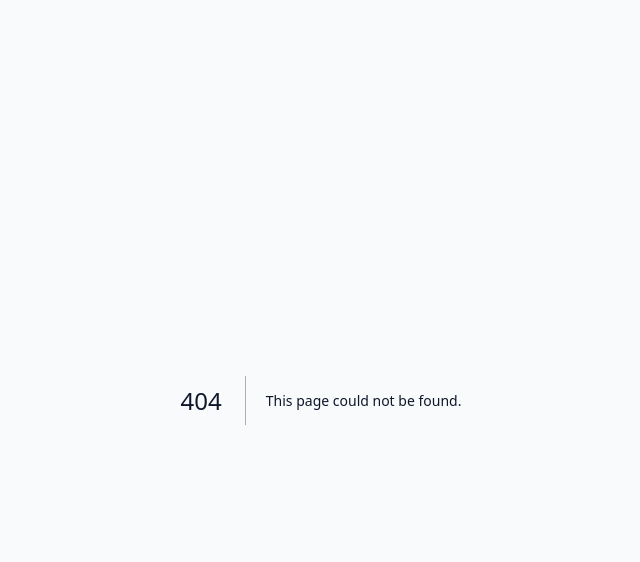
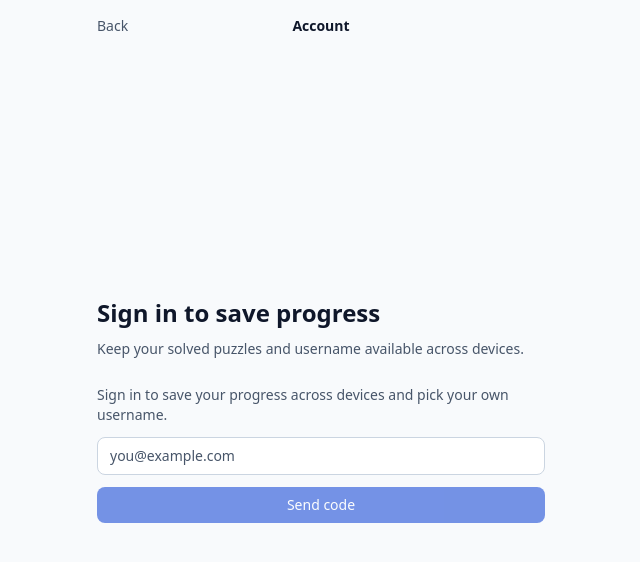
Before and after one commit to KyleTsai-Simek/sudoku-squad, a Next.js app in the folder apps/web/: page /auth/sign-in in a window 1280 px wide. Before the commit this address had no page. Shown: the top 562 px of the page, without its empty margins (319-959 px from the left). Built offline with nearby package versions, Linux system fonts and the light colour scheme.

Commit message:
make sign-in a full page

```diff
--- /dev/null
+++ b/apps/web/app/auth/sign-in/page.tsx
@@ -0,0 +1,60 @@
+'use client';
+
+import { useEffect, useState } from 'react';
+import { useRouter } from 'next/navigation';
+import { AuthForm } from '@/components/auth-sheet';
+import { useAuthStore } from '@/lib/auth-store';
+
+export default function SignInPage() {
+  const router = useRouter();
+  const cancelEmailAuth = useAuthStore((s) => s.cancelEmailAuth);
+  const [nextPath, setNextPath] = useState('/');
+
+  useEffect(() => {
+    const params = new URLSearchParams(window.location.search);
+    const next = params.get('next');
+    if (next?.startsWith('/')) setNextPath(next);
+  }, []);
+
+  function goBack() {
+    cancelEmailAuth();
+    if (window.history.length > 1) {
+      router.back();
+      return;
+    }
+    router.push(nextPath);
+  }
+
+  return (
+    <main className="min-h-dvh bg-background px-4 py-4 text-foreground sm:px-6">
+      <div className="mx-auto flex min-h-[calc(100dvh-2rem)] w-full max-w-md flex-col">
+        <header className="grid grid-cols-[1fr_auto_1fr] items-center gap-3">
+          <button
+            type="button"
+            onClick={goBack}
+            className="justify-self-start text-sm font-medium text-muted hover:text-foreground"
+          >
+            Back
+          </button>
+          <div className="justify-self-center text-sm font-semibold text-foreground">
+            Account
+          </div>
+          <div aria-hidden="true" />
+        </header>
+
+        <section className="flex flex-1 flex-col justify-center py-10">
+          <div className="mb-6">
+            <h1 className="text-2xl font-semibold tracking-normal text-foreground">
+              Sign in to save progress
+            </h1>
+            <p className="mt-2 text-sm leading-6 text-muted">
+              Keep your solved puzzles and username available across devices.
+            </p>
+          </div>
+
+          <AuthForm onComplete={() => router.push(nextPath)} />
+        </section>
+      </div>
+    </main>
+  );
+}
--- a/apps/web/components/app-header.tsx
+++ b/apps/web/components/app-header.tsx
@@ -1,13 +1,13 @@
 'use client';
 
 import { useEffect, useState, type ReactNode } from 'react';
+import { useRouter } from 'next/navigation';
 import { useAuthStore } from '@/lib/auth-store';
 import { getThemeOptions, type ThemePreference, useThemePreference } from '@/lib/theme-store';
 import { AccountIcon, MenuIcon } from './material-icons';
-import { AuthSheet } from './auth-sheet';
 import { UsernameSheet } from './username-sheet';
 
-type Overlay = 'none' | 'auth' | 'username';
+type Overlay = 'none' | 'username';
 
 interface AppHeaderProps {
   left?: ReactNode;
@@ -25,6 +25,7 @@ export function AppHeader({ left, center, actions, className = '' }: AppHeaderPr
   const retryProgressMerge = useAuthStore((s) => s.retryProgressMerge);
   const signOut = useAuthStore((s) => s.signOut);
   const { preference: themePreference, setPreference: setThemePreference } = useThemePreference();
+  const router = useRouter();
 
   const [open, setOpen] = useState(false);
   const [overlay, setOverlay] = useState<Overlay>('none');
@@ -97,10 +98,11 @@ export function AppHeader({ left, center, actions, className = '' }: AppHeaderPr
                   </>
                 ) : (
                   <MenuItem
-                    label="Sign in"
+                    label="Sign in to save progress"
                     onClick={() => {
                       setOpen(false);
-                      setOverlay('auth');
+                      const currentPath = `${window.location.pathname}${window.location.search}`;
+                      router.push(`/auth/sign-in?next=${encodeURIComponent(currentPath)}`);
                     }}
                   />
                 )}
@@ -146,7 +148,6 @@ export function AppHeader({ left, center, actions, className = '' }: AppHeaderPr
         </div>
       </header>
 
-      {overlay === 'auth' ? <AuthSheet onClose={() => setOverlay('none')} /> : null}
       {overlay === 'username' ? (
         <UsernameSheet current={username} onClose={() => setOverlay('none')} />
       ) : null}
--- a/apps/web/components/auth-sheet.tsx
+++ b/apps/web/components/auth-sheet.tsx
@@ -1,16 +1,16 @@
 'use client';
 
-import { useState, type FormEvent } from 'react';
+import { useState, type FormEvent, type ReactNode } from 'react';
 import { useAuthStore } from '@/lib/auth-store';
 import { CloseIcon } from './material-icons';
 
 /**
- * Sign-in modal ([DECISIONS #0043]). Email → 6-digit code. The same email also
+ * Sign-in flow ([DECISIONS #0043]). Email → 6-digit code. The same email also
  * carries a magic link (handled by /auth/callback) for people who'd rather tap
  * it. On success the visitor's anonymous progress is linked to (or merged into)
  * the account.
  */
-export function AuthSheet({ onClose }: { onClose: () => void }) {
+export function AuthForm({ onComplete }: { onComplete: () => void }) {
   const startEmailAuth = useAuthStore((s) => s.startEmailAuth);
   const verifyCode = useAuthStore((s) => s.verifyCode);
   const cancelEmailAuth = useAuthStore((s) => s.cancelEmailAuth);
@@ -47,20 +47,15 @@ export function AuthSheet({ onClose }: { onClose: () => void }) {
       if (res.warning) {
         setWarning(res.warning);
       } else {
-        onClose();
+        onComplete();
       }
     } else {
       setError(res.error ?? 'That code didn’t work. Check it and try again.');
     }
   }
 
-  function close() {
-    cancelEmailAuth();
-    onClose();
-  }
-
   return (
-    <Modal onClose={close} title={step === 'email' ? 'Sign in' : 'Enter your code'}>
+    <>
       {step === 'email' ? (
         <form onSubmit={onSendCode} className="flex flex-col gap-3">
           <p className="text-sm text-muted">
@@ -93,7 +88,7 @@ export function AuthSheet({ onClose }: { onClose: () => void }) {
           <p className="text-xs text-foreground">{warning}</p>
           <button
             type="button"
-            onClick={onClose}
+            onClick={onComplete}
             className="rounded-lg bg-primary px-4 py-2 text-sm font-medium text-primary-foreground hover:bg-primary-hover"
           >
             Done
@@ -139,6 +134,21 @@ export function AuthSheet({ onClose }: { onClose: () => void }) {
           </button>
         </form>
       )}
+    </>
+  );
+}
+
+export function AuthSheet({ onClose }: { onClose: () => void }) {
+  const cancelEmailAuth = useAuthStore((s) => s.cancelEmailAuth);
+
+  function close() {
+    cancelEmailAuth();
+    onClose();
+  }
+
+  return (
+    <Modal onClose={close} title="Sign in">
+      <AuthForm onComplete={onClose} />
     </Modal>
   );
 }
@@ -150,7 +160,7 @@ export function Modal({
 }: {
   title: string;
   onClose: () => void;
-  children: React.ReactNode;
+  children: ReactNode;
 }) {
   return (
     <div
```
Also changed, not shown: 1 other file (tests, documents, lock files or other folders).
